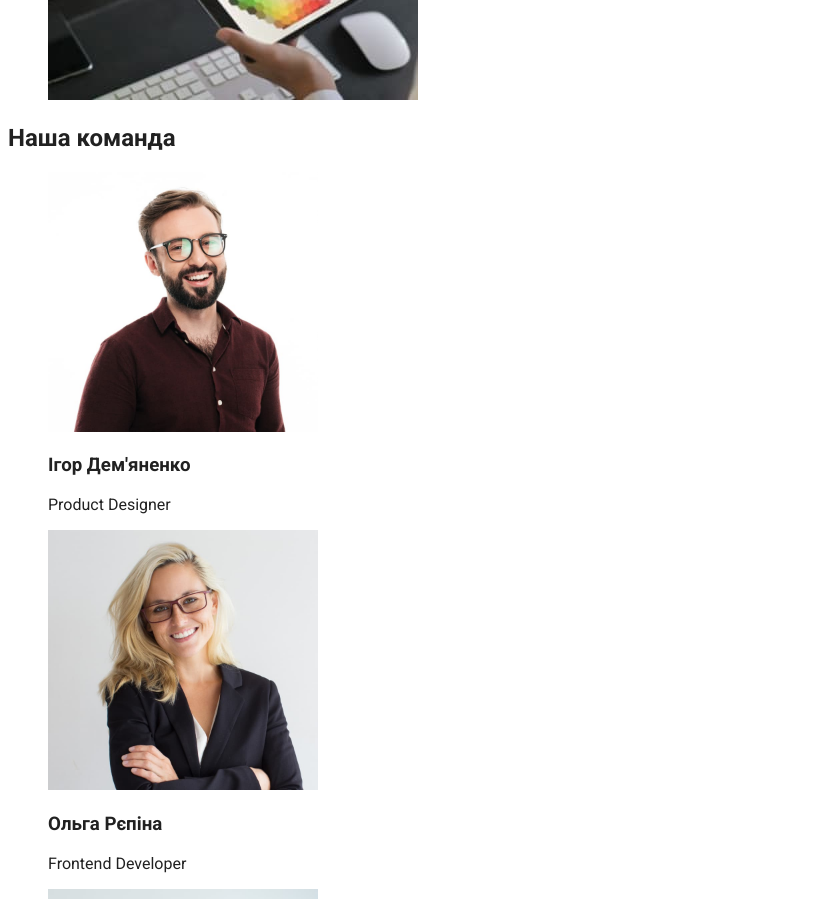
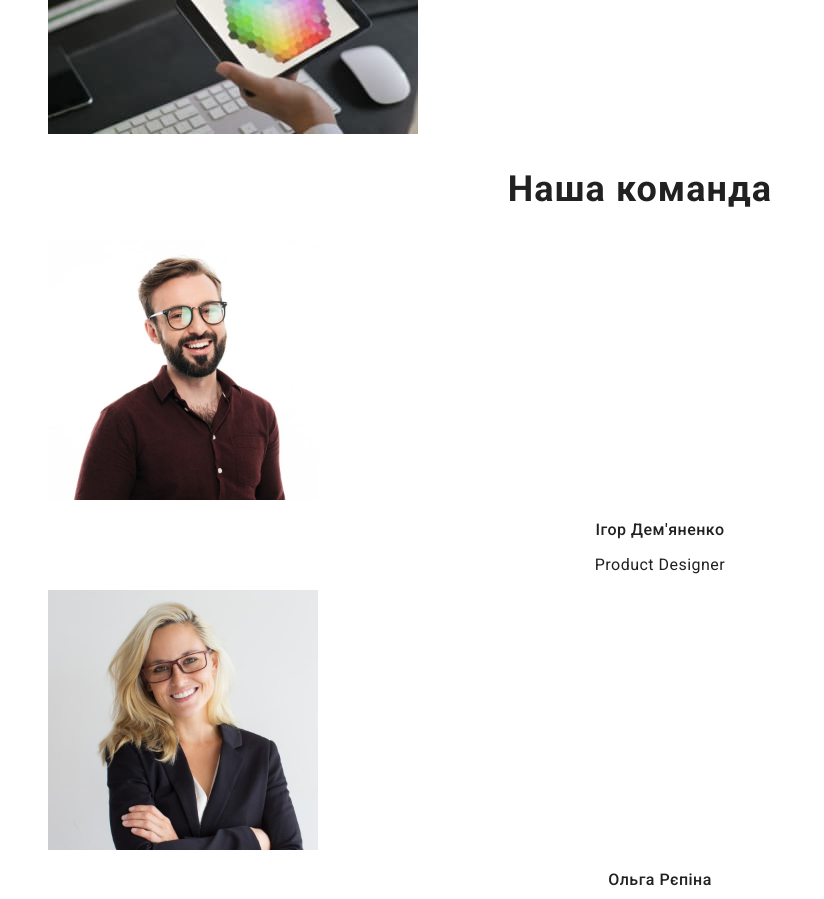
Before and after one commit to OlgaVysochanska/goit-markup-hw-02, a plain HTML site: page index.html in a window 1280 px wide. Shown: the part 1460-2359 px from the top of the page, without its empty margins (0-824 px from the left). Drawn offline with Linux system fonts and the light colour scheme.

```diff
--- a/css/styles.css
+++ b/css/styles.css
@@ -27,7 +27,7 @@ body {
   font-family: 'Raleway', sans-serif;
     font-weight: 700;
     font-size: 26px;
-    line-height: 1.19;
+    line-height: 1.2;
     letter-spacing: 0.03em;
     color: var(--accent-color);
 }
@@ -41,7 +41,6 @@ body {
     font-size: 14px;
     line-height: 1.14;
     letter-spacing: 0.02em;
-    color: var(--primary-text-color-light-theme);
 }
 
 .menu-link:hover,
@@ -96,8 +95,6 @@ body {
     line-height: 1.14;
     letter-spacing: 0.03em;
     text-transform: uppercase;
-
-    color: var(--primary-text-color-light-theme)
 }
 
 .principles-item {
@@ -108,3 +105,27 @@ body {
 
     color: var(--secondary-text-color)
 }
+
+.secondary-title {
+  font-weight: 700;
+    font-size: 36px;
+    line-height: 1.17;
+    text-align: center;
+    letter-spacing: 0.03em;
+}
+
+.card-description-title {
+  font-weight: 500;
+    font-size: 16px;
+    line-height: 1.2;
+    text-align: center;
+    letter-spacing: 0.03em;
+}
+
+.card-description-item {
+  font-weight: 400;
+    font-size: 16px;
+    line-height: 1.2;
+    text-align: center;
+    letter-spacing: 0.03em;
+}
--- a/index.html
+++ b/index.html
@@ -59,7 +59,7 @@
     </section>
 
     <section>
-      <h2>Чим ми займаємось</h2>
+      <h2 class="secondary-title">Чим ми займаємось</h2>
       <ul class="list">
         <li>
           <img src="./images/img-1.jpg" alt="Руки набирають щось на клавіатурі" width="370" height="294">
@@ -74,27 +74,27 @@
     </section>
 
     <section>
-      <h2>Наша команда</h2>
+      <h2 class="secondary-title">Наша команда</h2>
       <ul class="list">
         <li>
           <img src="./images/photo-1.jpg" alt="Фото продакт диизайнера" width="270" height="260">
-          <h3>Ігор Дем'яненко</h3>
-          <p lang="en">Product Designer</p>
+          <h3 class="card-description-title">Ігор Дем'яненко</h3>
+          <p class="card-description-item" lang="en">Product Designer</p>
         </li>
         <li>
           <img src="./images/photo-2.jpg" alt="Фото фронтенд розробниці" width="270" height="260">
-          <h3>Ольга Рєпіна</h3>
-          <p lang="en">Frontend Developer</p>
+          <h3 class="card-description-title">Ольга Рєпіна</h3>
+          <p class="card-description-item" lang="en">Frontend Developer</p>
         </li>
         <li>
           <img src="./images/photo-3.jpg" alt="Фото маркетолога" width="270" height="260">
-          <h3>Микола Тарасов</h3>
-          <p lang="en">Marketing</p>
+          <h3 class="card-description-title">Микола Тарасов</h3>
+          <p class="card-description-item" lang="en">Marketing</p>
         </li>
         <li>
           <img src="./images/photo-4.jpg" alt="Фото дизайнера інтерфейсу" width="270" height="260">
-          <h3>Михайло Єрмаков</h3>
-          <p lang="en">UI Designer</p>
+          <h3 class="card-description-title">Михайло Єрмаков</h3>
+          <p class="card-description-item" lang="en">UI Designer</p>
         </li>
       </ul>
     </section>
```
